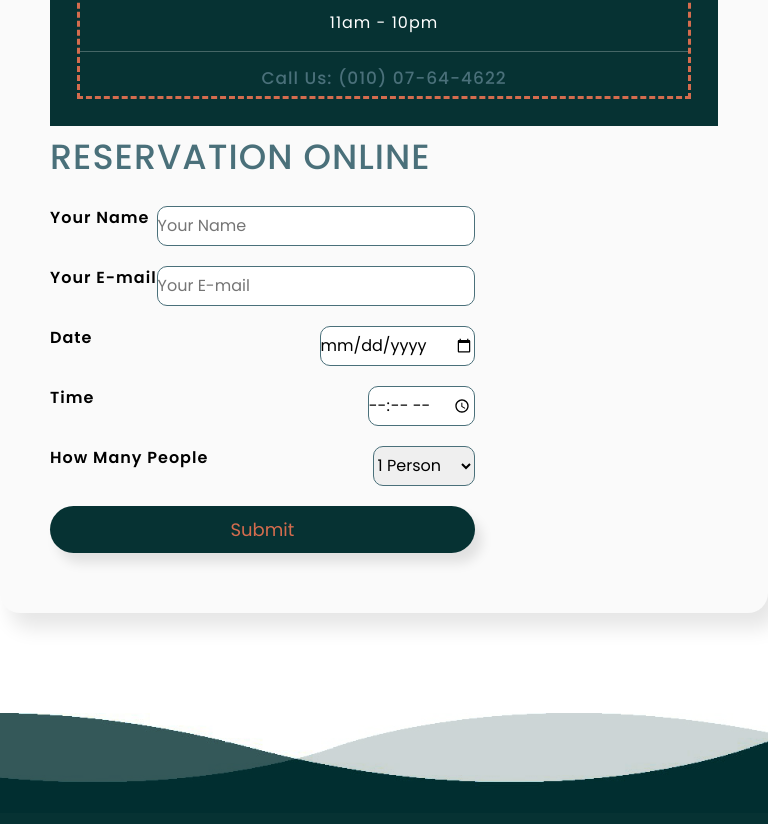
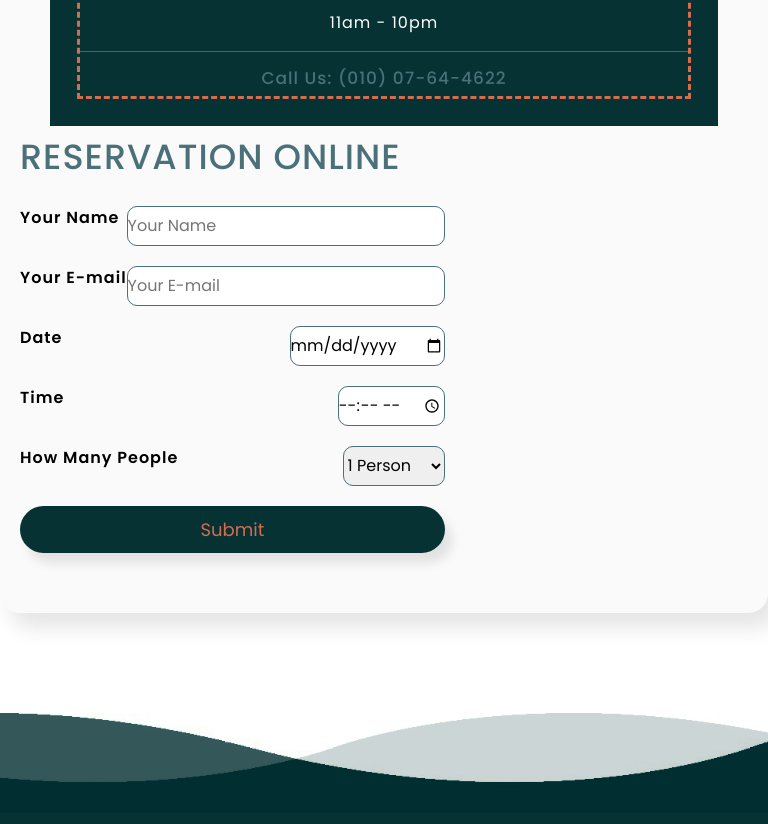
Before and after one commit to YousefMaher179/dr.mohamed3, a website: page index.html in a window 768 px wide. Shown: the part 7411-8235 px from the top of the page. Drawn offline with nearby package versions, Linux system fonts and the light colour scheme; a script that the page names is missing; files whose address does not match are found by name.

Commit message:
Update style.css

```diff
--- a/style.css
+++ b/style.css
@@ -718,7 +718,7 @@ footer .wave#wave4{
 	}
 	.container-form  {
 		padding: 10px;
-		margin-left: -10px;
+		margin-left: -40px;
 	}
 }
 /*mobile*/
```
